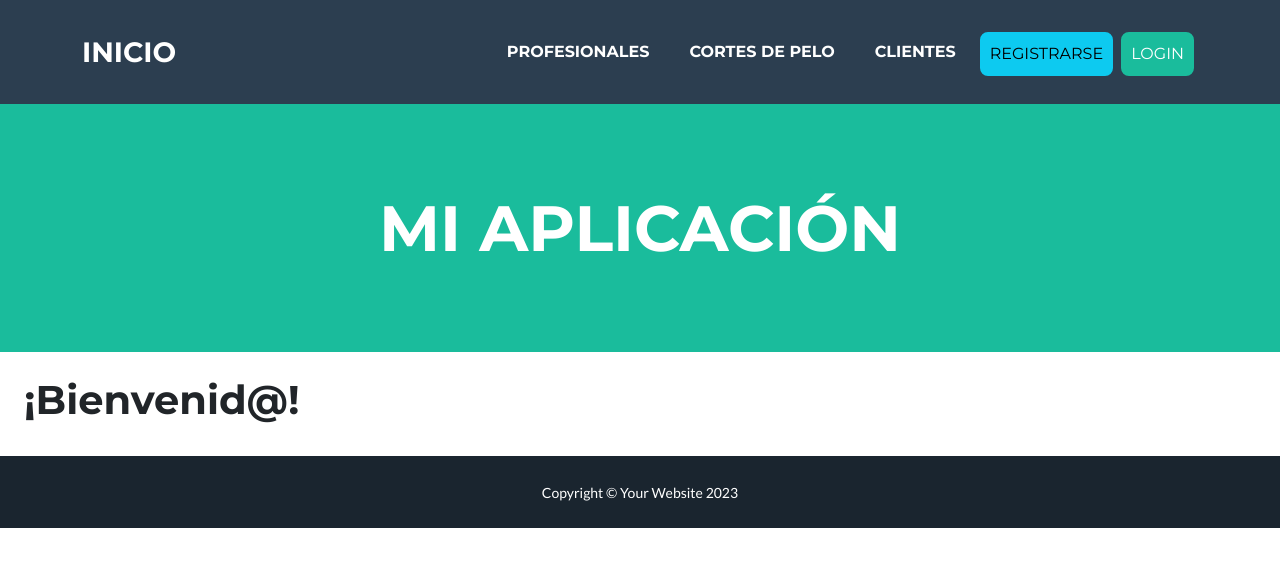
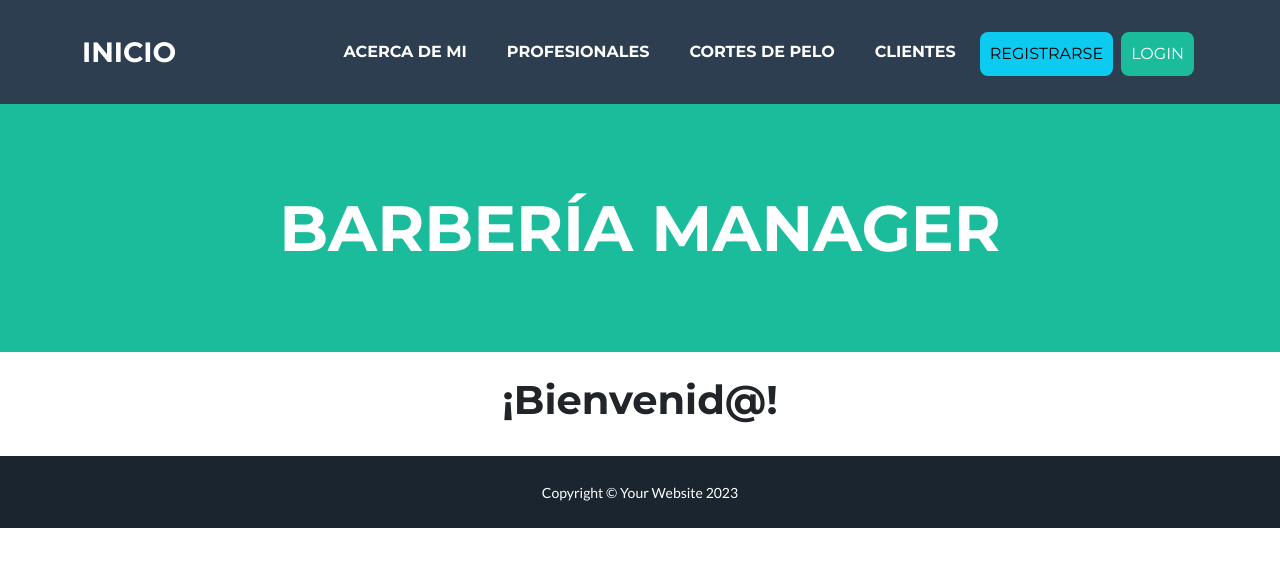
Before and after one commit to valebura/Buratto-TuPrimeraPagina, a Django app: page / in a window 1280 px wide. Shown: the top 567 px of the page. Run offline with Django 5.2, Linux system fonts and the light colour scheme; some libraries are stand-ins or nearby versions.

Commit message:
Sección acerca de mi

```diff
--- a/home/templates/inicio.html
+++ b/home/templates/inicio.html
@@ -1,5 +1,7 @@
 {% extends "base.html" %}
 
 {% block contenido %}
-<h1>¡Bienvenid@!</h1>
+<div class="text-center">
+    <h1>¡Bienvenid@!</h1>
+</div>
 {% endblock contenido %}
--- a/home/urls.py
+++ b/home/urls.py
@@ -1,6 +1,6 @@
 from django.urls import path
 from home.views import (
-    inicio,
+    inicio, acerca_de_mi,
     crear_profesional, DetalleProfesional, ModificarProfesional, EliminarProfesional, listado_profesionales,
     crear_corte_pelo, DetalleCortePelo, ModificarCortePelo, EliminarCortePelo, listado_cortes_pelo,
     crear_cliente, DetalleCliente, ModificarCliente, EliminarCliente, listado_clientes
@@ -10,6 +10,7 @@ from django.conf import settings
 
 urlpatterns = [
     path('', inicio, name='inicio'),
+    path('acerca_de_mi/', acerca_de_mi, name='acerca_de_mi'),
 
     # Profesionales
     path('profesionales/', listado_profesionales, name='listado_profesionales'),
--- a/home/views.py
+++ b/home/views.py
@@ -129,3 +129,6 @@ class EliminarCliente(LoginRequiredMixin, DeleteView):
 def listado_clientes(request):
     clientes = Cliente.objects.all()
     return render(request, 'clientes/listado_clientes.html', {'clientes': clientes})
+
+def acerca_de_mi(request):
+    return render(request, 'acerca_de_mi.html')
--- a/templates/base.html
+++ b/templates/base.html
@@ -28,6 +28,7 @@
                 </button>
                 <div class="collapse navbar-collapse" id="navbarResponsive">
                     <ul class="navbar-nav ms-auto">
+                        <li class="nav-item mx-0 mx-lg-1"><a class="nav-link py-3 px-0 px-lg-3 rounded" href="{% url "acerca_de_mi" %}">Acerca de mi</a></li>
                         <li class="nav-item mx-0 mx-lg-1"><a class="nav-link py-3 px-0 px-lg-3 rounded" href="{% url "listado_profesionales" %}">Profesionales</a></li>
                         <li class="nav-item mx-0 mx-lg-1"><a class="nav-link py-3 px-0 px-lg-3 rounded" href="{% url "listado_cortes_pelo" %}">Cortes de Pelo</a></li>
                         <li class="nav-item mx-0 mx-lg-1"><a class="nav-link py-3 px-0 px-lg-3 rounded" href="{% url "listado_clientes" %}">Clientes</a></li>
@@ -57,7 +58,7 @@
         <header class="masthead bg-primary text-white text-center">
             <div class="container d-flex align-items-center flex-column">
                 <!-- Masthead Heading-->
-                <h1 class="masthead-heading text-uppercase mb-0">Mi aplicación</h1>
+                <h1 class="masthead-heading text-uppercase mb-0">Barbería Manager</h1>
             </div>
         </header>
         <div class="p-4">
```
Also changed, not shown: home/templates/acerca_de_mi.html (added, +11 -0 lines).
